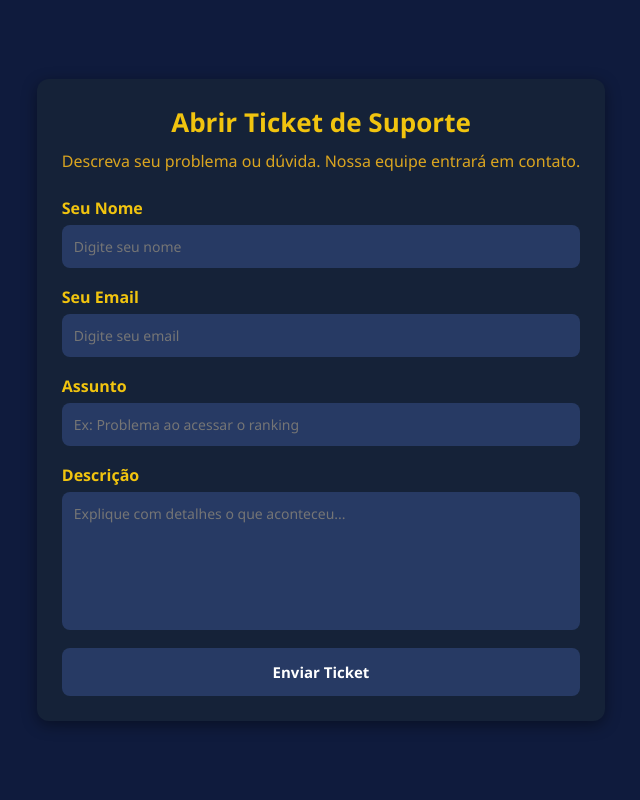
After one commit to gabi-tarifa/AurumProject, a Flask app: page /suporte in a window 1280 px wide. The commit adds this page. Shown: the whole page, without its empty margins (319-959 px from the left). Run offline with Flask 3, Linux system fonts and the light colour scheme; the visitor is signed in with stand-in values (Sample User, id 1).

Commit message:
Correcao ofensiva errada, adicao acesso ao suporte, desenvolvimento tela ajuda

```diff
--- a/AurumProject/app.py
+++ b/AurumProject/app.py
@@ -800,6 +800,19 @@ def efetuar_login():
 
     if usuario and check_password_hash(usuario.senha, senha):
         login_user(usuario)  # ← faz o login real do usuário
+
+        # manter lógica da ofensiva
+        ofensiva = get_or_create_ofensiva(current_user.id)
+        if not ofensiva:
+            return
+
+        dia_semana = datetime.now().weekday()  # 0 = segunda, 6 = domingo
+
+        if not ofensiva.dias_semana[dia_semana-1]:
+            ofensiva.recorde = 0
+        else:
+            ofensiva.recorde += 1
+
         semana_atual = inicio_semana()
         if not usuario.entrada:
             usuario.entrada = datetime.now()
@@ -1093,6 +1106,63 @@ def resetar_senha(email):
 
     return render_template("redefinirsenha.html", email=email)
 
+@app.route('/suporte', methods=['GET', 'POST'])
+@login_required
+def enviar_ticket():
+    if request.method == 'POST':
+        nome = request.form['nome']
+        email_usuario = request.form['email']
+        assunto = request.form['assunto']
+        mensagem = request.form['mensagem']
+
+        # gerar um ID de oito digitos para o ticket
+        ticket_id = random.randint(10000000, 99999999)
+
+        # email para o suporte
+        msg_suporte = Message(
+            subject=f"[SUPORTE] Ticket {ticket_id} - {assunto}",
+            sender=("Aurum Suporte", email_usuario),
+            recipients=["grupomoneto2025@gmail.com"]  # altere para o email real do suporte
+        )
+        msg_suporte.body = f"""
+        Novo ticket recebido:
+
+        ID do Ticket: {ticket_id}
+        Nome: {nome}
+        Email: {email_usuario}
+        Assunto: {assunto}
+        Mensagem:
+        {mensagem}
+        """
+        mail.send(msg_suporte)
+
+        # email de confirmação para o usuário
+        msg_usuario = Message(
+            subject=f"[Aurum] Recebemos seu ticket #{ticket_id}",
+            sender=("Aurum Suporte", "seu_email@gmail.com"),
+            recipients=[email_usuario]
+        )
+        msg_usuario.body = f"""
+        Olá {nome},
+
+        Recebemos sua solicitação de suporte. Nosso time entrará em contato em breve.
+
+        ID do seu ticket: {ticket_id}
+        Assunto: {assunto}
+
+        Descrição:
+        {mensagem}
+
+        Obrigado por nos contatar,
+        Equipe Aurum
+        """
+        mail.send(msg_usuario)
+
+        flash("Seu ticket foi enviado com sucesso! Verifique seu email.", "success")
+        return redirect(url_for("starting_page"))
+
+    return render_template("enviarticket.html")
+
 if __name__ == "__main__":
     #app.run(debug=True)
     port = int(os.environ.get("PORT", 5000))
--- a/AurumProject/static/css/aurum.css
+++ b/AurumProject/static/css/aurum.css
@@ -7,7 +7,7 @@
 
 body {
   background-color: #0f1e34;
-  color: #fff;
+  color: whitesmoke;
   height: 100vh;
   display: flex;
   justify-content: center;
--- /dev/null
+++ b/AurumProject/static/css/enviarticket.css
@@ -0,0 +1,91 @@
+* {
+  margin: 0;
+  padding: 0;
+  box-sizing: border-box;
+  font-family: 'Segoe UI', sans-serif;
+}
+
+body {
+  background-color: #0f1b3d;
+  color: #fff;
+  height: 100vh;
+  display: flex;
+  justify-content: center;
+  align-items: center;
+}
+
+.support-page {
+  max-width: 600px;
+  margin: 40px auto;
+  padding: 25px;
+  background: #152238;
+  color: #fff;
+  border-radius: 12px;
+  box-shadow: 0 4px 15px rgba(0,0,0,0.4);
+  font-family: 'Segoe UI', sans-serif;
+}
+
+.support-page h1 {
+  text-align: center;
+  font-size: 26px;
+  margin-bottom: 10px;
+  color: #f1c40f;
+}
+
+.support-page .intro {
+  text-align: center;
+  margin-bottom: 25px;
+  color: goldenrod;
+}
+
+.ticket-form {
+  display: flex;
+  flex-direction: column;
+}
+
+.ticket-form label {
+  margin-bottom: 6px;
+  font-weight: bold;
+  color: #f1c40f;
+}
+
+.ticket-form input,
+.ticket-form textarea {
+  padding: 12px;
+  margin-bottom: 18px;
+  border: none;
+  border-radius: 8px;
+  font-size: 14px;
+  background-color: #273a64;
+  color: #fff;
+  outline: none;
+  transition: background 0.3s;
+  resize: none;
+}
+
+.ticket-form input:focus,
+.ticket-form textarea:focus {
+  background: #2f4677;
+}
+
+.ticket-form input:-webkit-autofill,
+.ticket-form textarea:-webkit-autofill {
+  -webkit-box-shadow: 0 0 0 1000px #273a64 inset !important; /* cor de fundo */
+  -webkit-text-fill-color: whitesmoke !important; /* cor do texto */
+  transition: background-color 5000s ease-in-out 0s;
+}
+.btn-enviar {
+  background: #273a64;
+  color: #ffffff;
+  padding: 14px;
+  border: none;
+  border-radius: 8px;
+  cursor: pointer;
+  font-size: 15px;
+  font-weight: bold;
+  transition: background 0.3s;
+}
+
+.btn-enviar:hover {
+  background: #3d528a;
+}
--- /dev/null
+++ b/AurumProject/templates/enviarticket.html
@@ -0,0 +1,33 @@
+<!DOCTYPE html>
+<html lang="pt-br">
+<head>
+    <meta charset="UTF-8">
+    <meta name="viewport" content="width=device-width, initial-scale=1.0">
+    <link rel="shortcut icon" href="https://cdn-icons-png.flaticon.com/128/3975/3975233.png" type="image/x-icon">
+    <link rel="stylesheet" href="{{ url_for('static', filename='css/enviarticket.css') }}">
+    <title>Enviar Ticket</title>
+
+</head>
+<body>
+    <div class="support-page">
+  <h1>Abrir Ticket de Suporte</h1>
+  <p class="intro">Descreva seu problema ou dúvida. Nossa equipe entrará em contato.</p>
+
+  <form class="ticket-form" method="post">
+    <label for="nome">Seu Nome</label>
+    <input type="text" id="nome" name="nome" placeholder="Digite seu nome" required>
+
+    <label for="email">Seu Email</label>
+    <input type="email" id="email" name="email" placeholder="Digite seu email" required>
+
+    <label for="assunto">Assunto</label>
+    <input type="text" id="assunto" name="assunto" placeholder="Ex: Problema ao acessar o ranking" required>
+
+    <label for="mensagem">Descrição</label>
+    <textarea id="mensagem" name="mensagem" rows="6" placeholder="Explique com detalhes o que aconteceu..." required></textarea>
+
+    <button type="submit" class="btn-enviar">Enviar Ticket</button>
+  </form>
+</div>
+</body>
+</html>
```
Also changed, not shown: AurumProject/static/css/ajuda.css (added, +117 -0 lines), AurumProject/templates/ajuda.html (+71 -4 lines), AurumProject/templates/configuracoes.html (+3 -4 lines), AurumProject/templates/ranking.html (+5 -7 lines).
